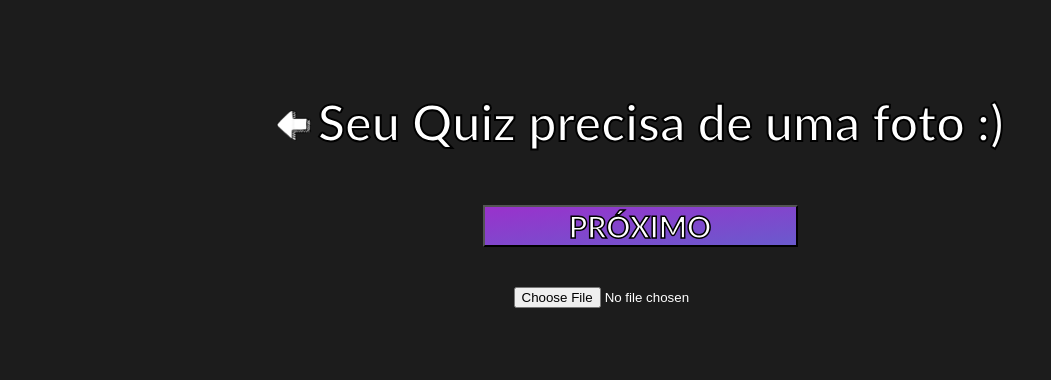
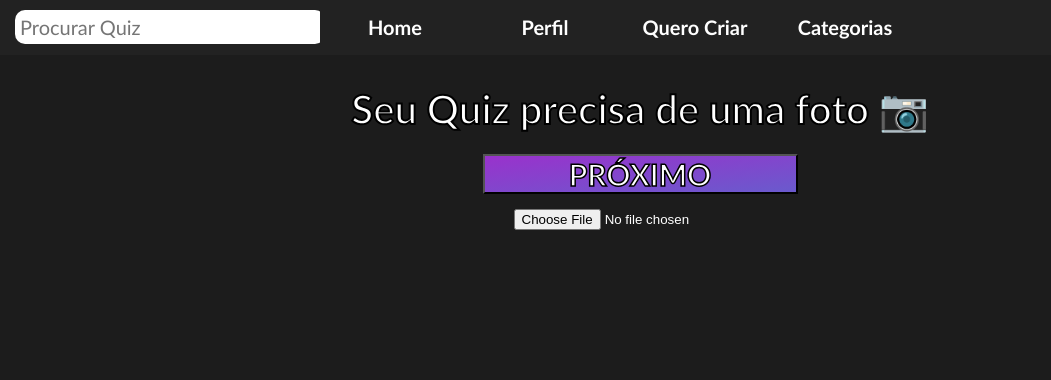
Before and after one commit to MichaelJunges/bit, a PHP site: page /frmCreateQuiz.php in a window 1280 px wide. Shown: the top 380 px of the page, without its empty margins (0-1051 px from the left). Run offline with PHP 8.4, Linux system fonts and the light colour scheme; the visitor is signed in with stand-in values (Sample User, id 1); data comes from the database, SQL or seed files in the repository.

Commit message:
final de hj

```diff
--- a/lcc/css/login.css
+++ b/lcc/css/login.css
@@ -5,8 +5,8 @@ body{
 
 h1{
 	font-family: Calibri;
-	font-size: 50px;
-	padding-top: 50px;
+	font-size: 40px;
+	padding-top: 30px;
 	color: white;
 	-webkit-text-stroke-width: 2px; /* largura da borda */
     -webkit-text-stroke-color: black ; /* cor da borda */
--- a/lcc/frmCreateQuiz.php
+++ b/lcc/frmCreateQuiz.php
@@ -8,6 +8,13 @@ if($_SESSION["acesso"] != true) {
 }
 $PDO = new PDO("sqlite:users.db");
 $id = $_SESSION["id"];
+
+// $PDO categorias lateral
+ @$categoria = $_GET['categoria'];
+ $sqlQuiz = $PDO->prepare("SELECT DISTINCT categoria FROM quiz where categoria!='' ORDER BY categoria ASC");
+ $sqlQuiz->execute();
+ $dadosCategoria = $sqlQuiz->fetchAll();
+
 ?>
 
 <!DOCTYPE html>
@@ -37,11 +44,20 @@ $id = $_SESSION["id"];
     </script>
 </head>
 <body >
+	<?php
+			include('menu2.php');
+	 ?>
+
 	<div class="grid-container" style="text-align: center;">
+<div>
+
+</div>
+
+
 		<div class="grid-100">
 			<div class="grid-50"></div>
 			<h1 style="color: white">
-<a href="tipoQuiz.php"><img src="icons/seta2.png" width="3%"> </a>Seu Quiz precisa de uma foto :)</h1>
+<a href="tipoQuiz.php"></a>Seu Quiz precisa de uma foto 📷</h1>
 		<form name="frmCreateQuiz" action="frmCrQuiz.php" method="POST" enctype="multipart/form-data" >
 				 <p class="titulo">
 		        <input type="submit" value="PRÓXIMO" id="proximo">
```
Also changed, not shown: lcc/frmCrQuiz.php (+32 -10 lines), lcc/fotos_quiz/homem-de-ferro-em-vingadores-guerra-infinita-1521226047020_v2_1777x937.jpg (added).
